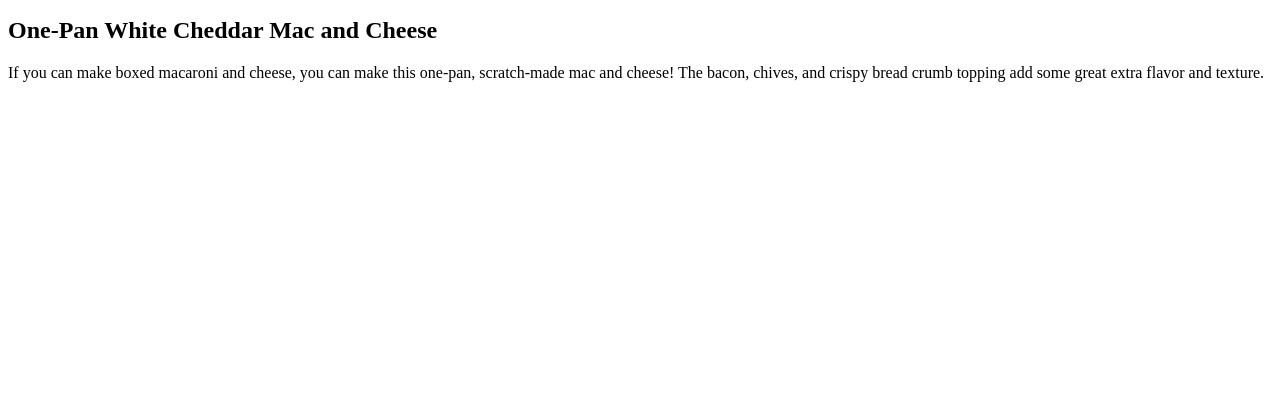
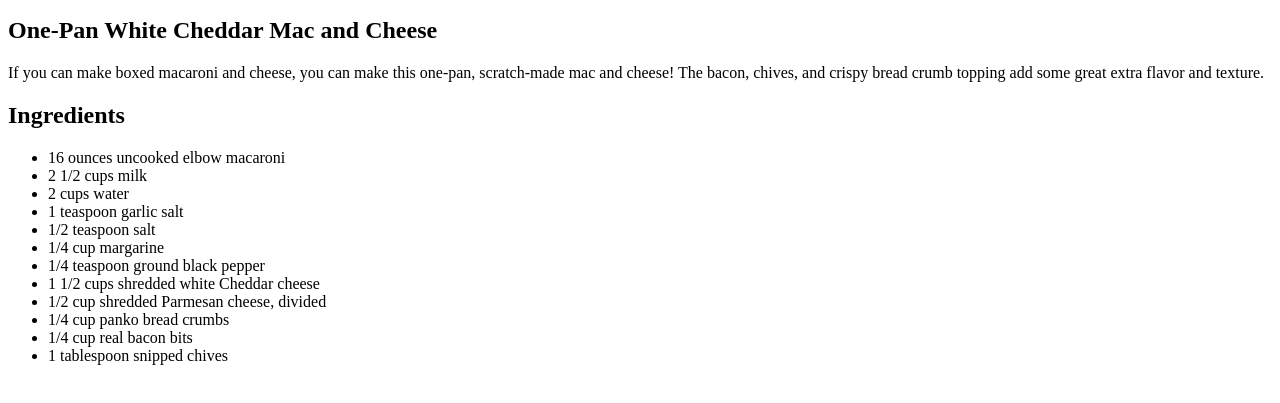
Before and after one commit to marcosbotello/odin-recipes, a plain HTML site: page recipes/white-cheddar-mac-and-cheese.html in a window 1280 px wide. Shown: the part 101-504 px from the top of the page. Drawn offline with Linux system fonts and the light colour scheme.

Commit message:
Added the ingredients for the macncheese.

```diff
--- a/recipes/white-cheddar-mac-and-cheese.html
+++ b/recipes/white-cheddar-mac-and-cheese.html
@@ -12,5 +12,21 @@
         scratch-made mac and cheese! The bacon, chives, and crispy bread
         crumb topping add some great extra flavor and texture.</p>
 
+    <h2>Ingredients</h2>
+    <ul>
+        <li>16 ounces uncooked elbow macaroni</li>
+        <li>2 1/2 cups milk</li>
+        <li>2 cups water</li>
+        <li>1 teaspoon garlic salt</li>
+        <li>1/2 teaspoon salt</li>
+        <li>1/4 cup margarine</li>
+        <li>1/4 teaspoon ground black pepper</li>
+        <li>1 1/2 cups shredded white Cheddar cheese</li>
+        <li>1/2 cup shredded Parmesan cheese, divided</li>
+        <li>1/4 cup panko bread crumbs</li>
+        <li>1/4 cup real bacon bits</li>
+        <li>1 tablespoon snipped chives</li>
+    </ul>
+
 </body>
 </html>
```
